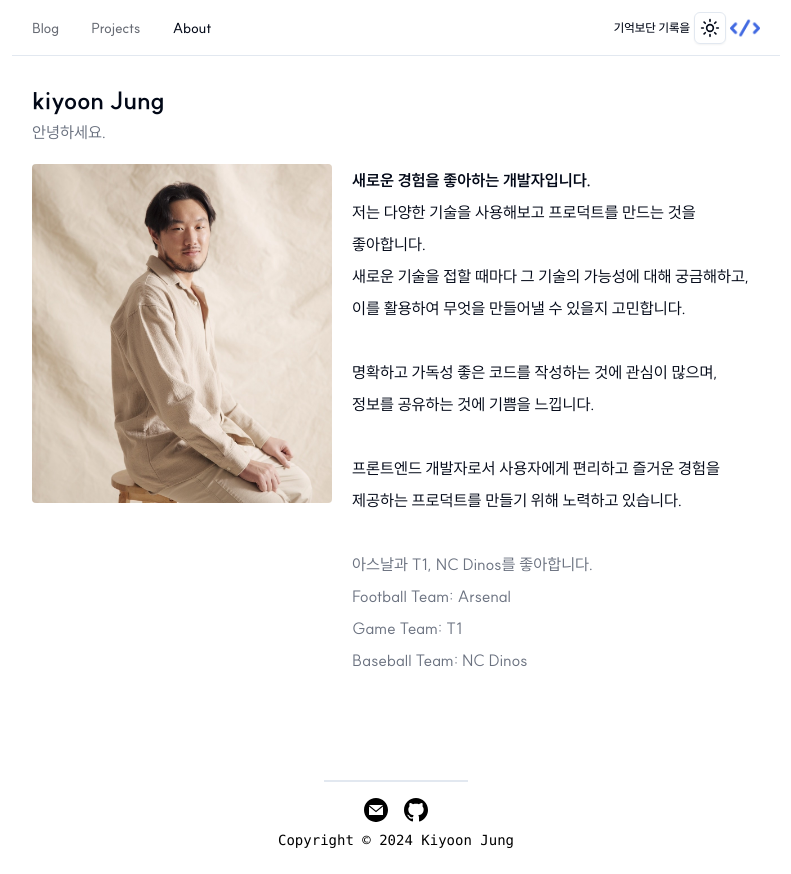
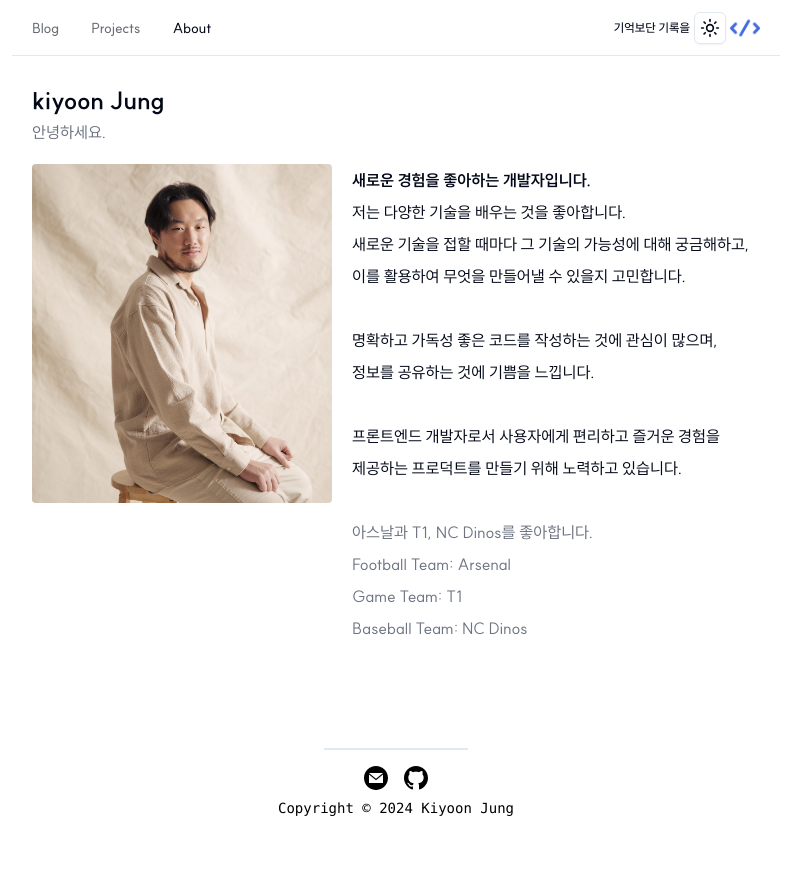
Before and after one commit to rldbs2002/kiyoonJung_blog, a Next.js app: page /about in a window 1280 px wide. Shown: the whole page, without its empty margins (244-1035 px from the left). After the commit the page ends 842 px from the top, so only its background shows below. Built offline with nearby package versions, Linux system fonts and the light colour scheme.

Commit message:
내용수정

```diff
--- a/app/about/page.tsx
+++ b/app/about/page.tsx
@@ -14,7 +14,7 @@ export default function AboutPage() {
       <span className="break-keep leading-8">
         <b>새로운 경험을 좋아하는 개발자입니다.</b>
         <br />
-        저는 다양한 기술을 사용해보고 프로덕트를 만드는 것을 좋아합니다.
+        저는 다양한 기술을 배우는 것을 좋아합니다.
         <br />
         새로운 기술을 접할 때마다 그 기술의 가능성에 대해 궁금해하고, 이를
         활용하여 무엇을 만들어낼 수 있을지 고민합니다.
--- a/posts/blog/build-blog-with-nextjs.mdx
+++ b/posts/blog/build-blog-with-nextjs.mdx
@@ -399,6 +399,7 @@ const Blog = () => {
       <div className={`mt-10 flex flex-col`}>
         <BlogPost />
         <BlogPost />
+
         <BlogPost />
       </div>
     </Container>
```
Also changed, not shown: 2 other files (tests, documents, lock files or other folders).
